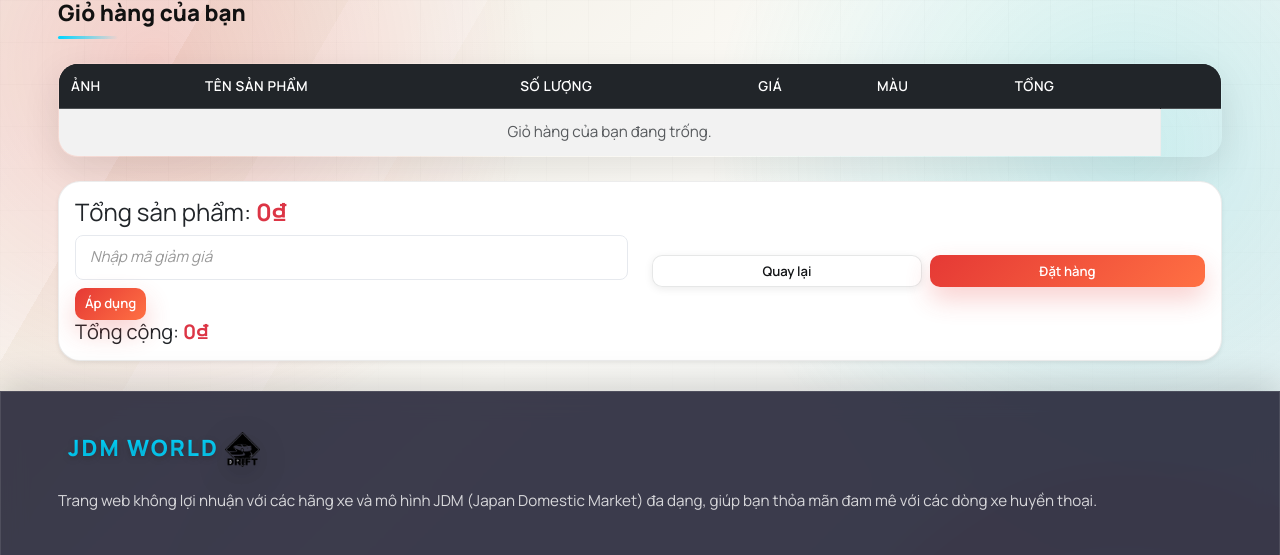
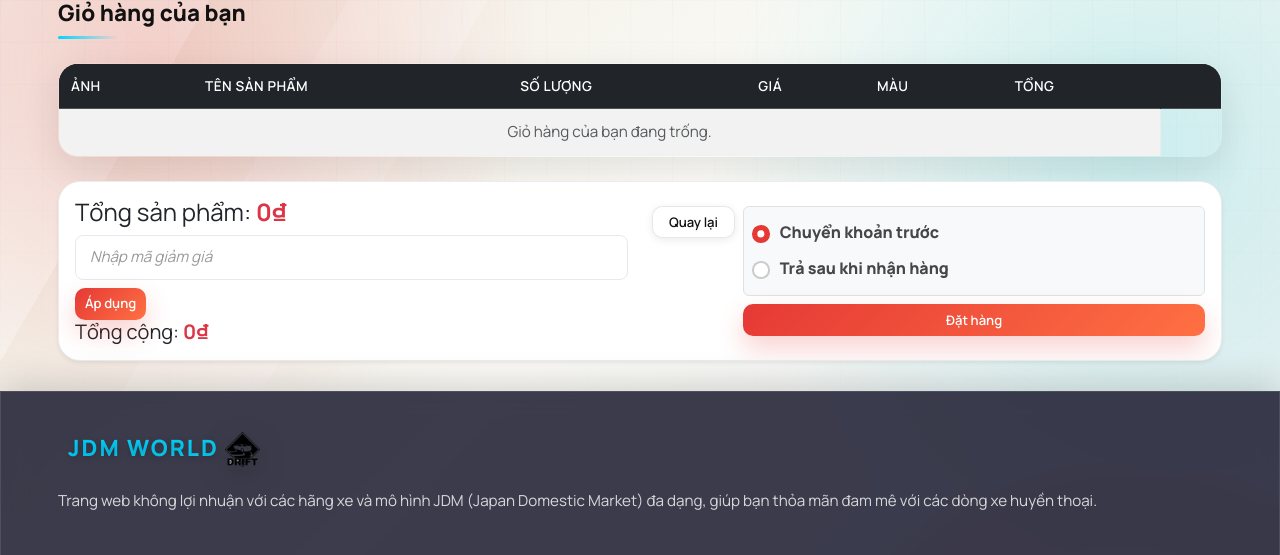
Before and after one commit to BaoNewbie128/ThucTapTotNghiep, a PHP site: the page made by user/cart_item.php in a window 1280 px wide. Shown: the top 555 px of the page. Run offline with PHP 8.4, Linux system fonts and the light colour scheme; the visitor is signed in with stand-in values (Sample User, id 1); data comes from the database, SQL or seed files in the repository; both versions use the stored data as it was after the commit.

Commit message:
add cod_payment as status

```diff
--- a/admin/edit_order_status.php
+++ b/admin/edit_order_status.php
@@ -20,7 +20,8 @@ require_once __DIR__ . '/../includes/admin_auth_check.php';
     'shipping'  => 'Đang giao hàng',
     'completed' => 'Hoàn thành',
     'cancelled'  => 'Đã hủy',
-    'pending_payment' => 'Chờ xác nhận thanh toán'
+    'pending_payment' => 'Chờ xác nhận thanh toán',
+    'cod_pending' => 'Trả sau khi nhận hàng'
 ];
 
 ?>
--- a/admin/order_items_management.php
+++ b/admin/order_items_management.php
@@ -64,7 +64,9 @@ if ($resultItems->num_rows > 0) {
                     'paid' => 'Đã thanh toán',
                     'shipping' => 'Đang giao hàng',
                     'completed' => 'Hoàn thành',
-                    'cancelled' => 'Đã hủy'
+                    'cancelled' => 'Đã hủy',
+                    'pending_payment' => 'Chờ xác nhận thanh toán',
+                    'cod_pending' => 'Trả sau khi nhận hàng'
                 ];
 $conn->close();
 $items_total = 0;
--- a/admin/order_management.php
+++ b/admin/order_management.php
@@ -34,7 +34,8 @@ if ($result === FALSE) {
                     'shipping' => 'Đang giao hàng',
                     'completed' => 'Hoàn thành',
                     'cancelled' => 'Đã hủy',
-                    'pending_payment' => 'Chờ xác nhận thanh toán'
+                    'pending_payment' => 'Chờ xác nhận thanh toán',
+                    'cod_pending' => 'Trả sau khi nhận hàng'
                 ];
 $conn->close();
 ?>
--- a/admin/update_order_status.php
+++ b/admin/update_order_status.php
@@ -7,7 +7,7 @@ if(!isset($_GET['order_id'])){
 }
 
 $order_id = intval($_GET['order_id']);
-$statusOptions = ['pending', 'paid', 'shipping', 'completed', 'cancelled', 'pending_payment'];
+$statusOptions = ['pending', 'paid', 'shipping', 'completed', 'cancelled', 'pending_payment', 'cod_pending'];
 
 if($_SERVER['REQUEST_METHOD'] === 'POST'){
     verify_csrf();
--- a/user/cart_item.php
+++ b/user/cart_item.php
@@ -243,11 +243,28 @@ if(isset($_POST['apply_coupon'])){
                                 class="text-danger fw-bold"><?= number_format($grand_total) ?>₫</span></h5>
                     </div>
                     <div class="col-12 col-md-6 mt-3 mt-md-0">
-                        <div class="d-flex gap-2 flex-column flex-md-row">
-                            <a href="/index.php" class="btn btn-secondary btn-sm flex-grow-1">Quay lại</a>
+                        <div class="d-flex gap-2 flex-column flex-md-row align-items-md-start">
+                            <a href="/index.php"
+                                class="btn btn-secondary btn-sm px-3 py-2 flex-shrink-0 align-self-start">Quay lại</a>
                             <form method="post" action="orders.php" class="flex-grow-1">
                                 <?= csrf_field() ?>
                                 <input type="hidden" name="action" value="checkout">
+                                <div class="border rounded p-2 mb-2 bg-light">
+                                    <div class="form-check">
+                                        <input class="form-check-input" type="radio" name="payment_method"
+                                            id="payment_bank" value="bank_transfer" checked>
+                                        <label class="form-check-label" for="payment_bank">
+                                            Chuyển khoản trước
+                                        </label>
+                                    </div>
+                                    <div class="form-check">
+                                        <input class="form-check-input" type="radio" name="payment_method"
+                                            id="payment_cod" value="cod">
+                                        <label class="form-check-label" for="payment_cod">
+                                            Trả sau khi nhận hàng
+                                        </label>
+                                    </div>
+                                </div>
                                 <button type="submit" class="btn btn-success btn-sm w-100">Đặt hàng</button>
                             </form>
                         </div>
```
Also changed, not shown: user/order_items.php (+7 -3 lines), user/orders.php (+10 -2 lines), config/jdm.sql.
